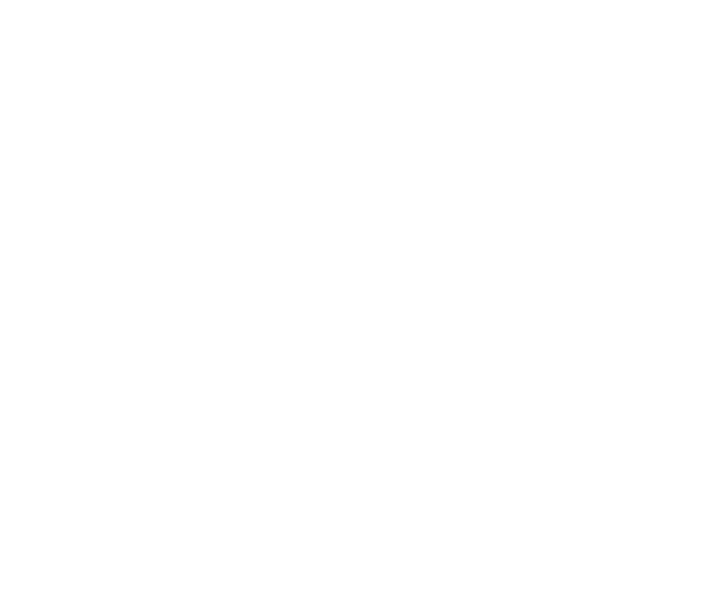
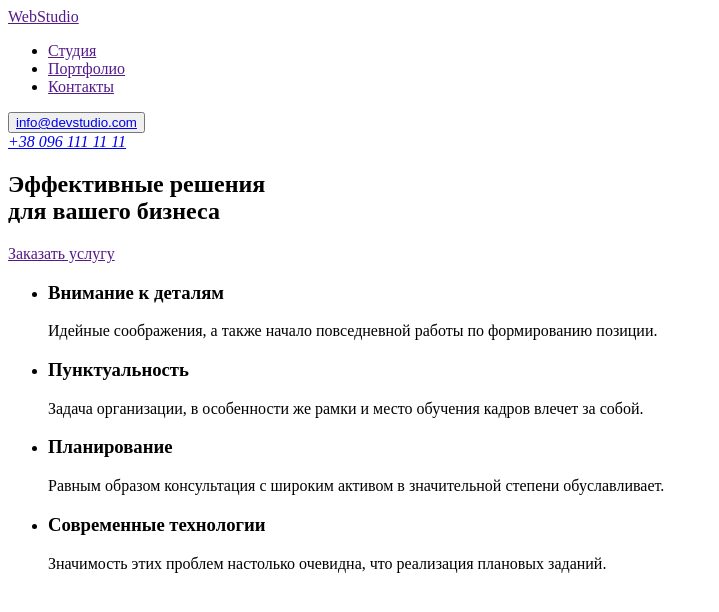
Before and after one commit to Linzakat/goit-markup-hw-01, a plain HTML site: page index.html in a window 1280 px wide. Shown: the whole page, without its empty margins (0-719 px from the left). Drawn offline with Linux system fonts and the light colour scheme.

Commit message:
секции до рисунков

```diff
--- a/index.html
+++ b/index.html
@@ -1,11 +1,57 @@
 <!DOCTYPE html>
-<html lang="en">
+<html lang="ru">
 <head>
     <meta charset="UTF-8">
     <meta name="viewport" content="width=device-width, initial-scale=1.0">
     <title>Document</title>
 </head>
 <body>
+    <header>
+        <nav>
+          <a href="">
+            WebStudio
+          </a>
+          <ul>
+            <li><a href="">Студия</a></li>
+            <li><a href="">Портфолио</a></li>
+            <li><a href="">Контакты</a></li>
+          </ul>
+        </nav>
+        <button><a href="электронная почта info@devstudio.com ">info@devstudio.com</a>
+        </button>
+        <address><a href="тел:+380961111111">+38 096 111 11 11</a>
+        </address>
+
+    </header>
+    <div>
+        <section>
+            <h1>Эффективные решения <br> для вашего бизнеса</h1>
+            <a href="">Заказать услугу</a>
+        </section>
+        <section>
+            <ul>
+                <li>
+                    <h3>Внимание к деталям</h3>
+                    <p>Идейные соображения, а также начало повседневной работы по формированию позиции.</p>
+                </li>
+                <li>
+                    <h3>Пунктуальность</h3>
+                    <p>Задача организации, в особенности же рамки и место обучения кадров влечет за собой.</p>
+                </li>
+                <li>
+                    <h3>Планирование</h3>
+                    <p>Равным образом консультация с широким активом в значительной степени обуславливает.</p>
+                </li>
+                <li>
+                    <h3>Современные технологии</h3>
+                    <p>Значимость этих проблем настолько очевидна, что реализация плановых заданий.</p>
+                </li>
+            </ul>
+        </section>
+        <section>
+
+        </section>
+    </div>
 
 </body>
 </html>
```
